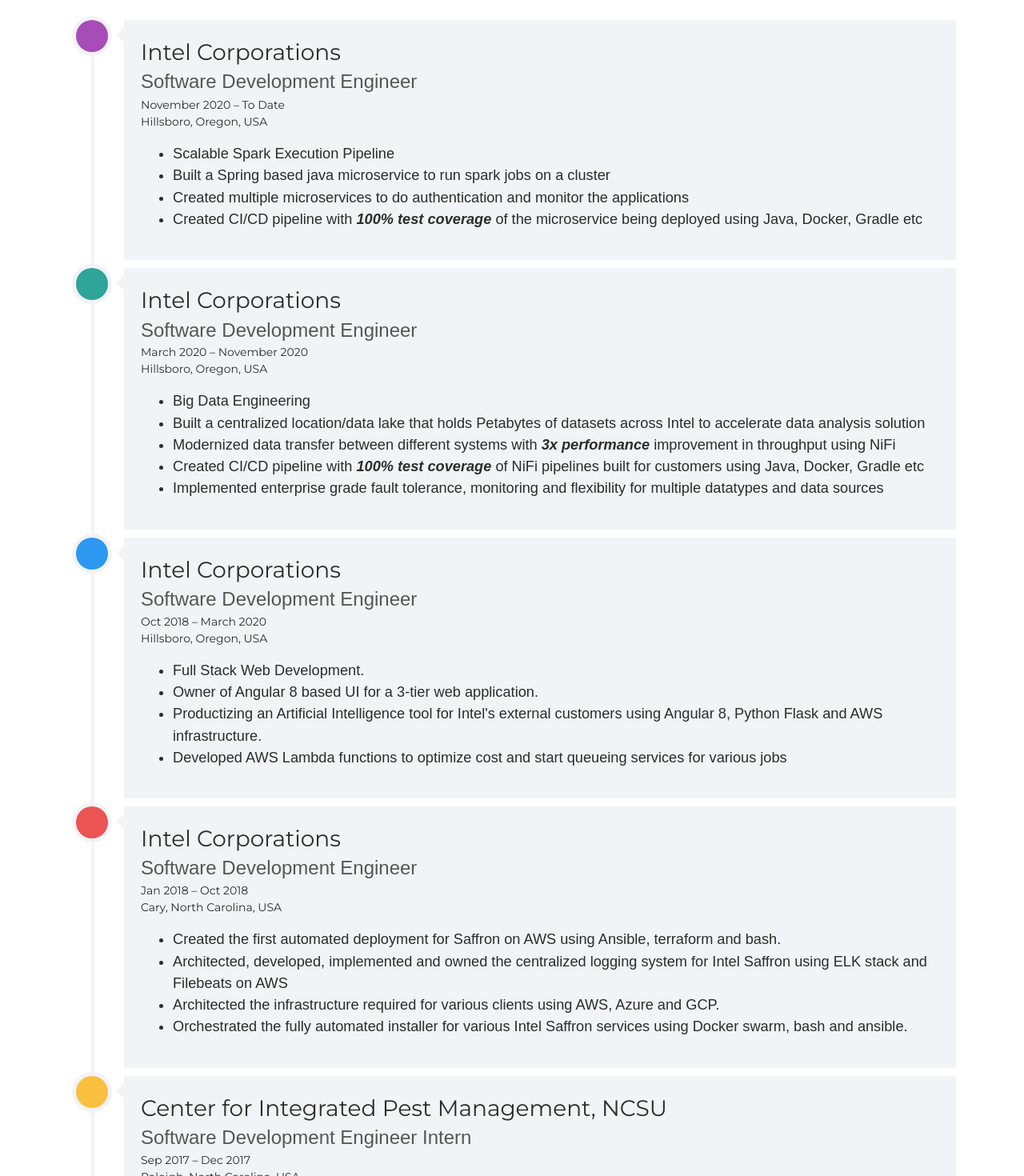
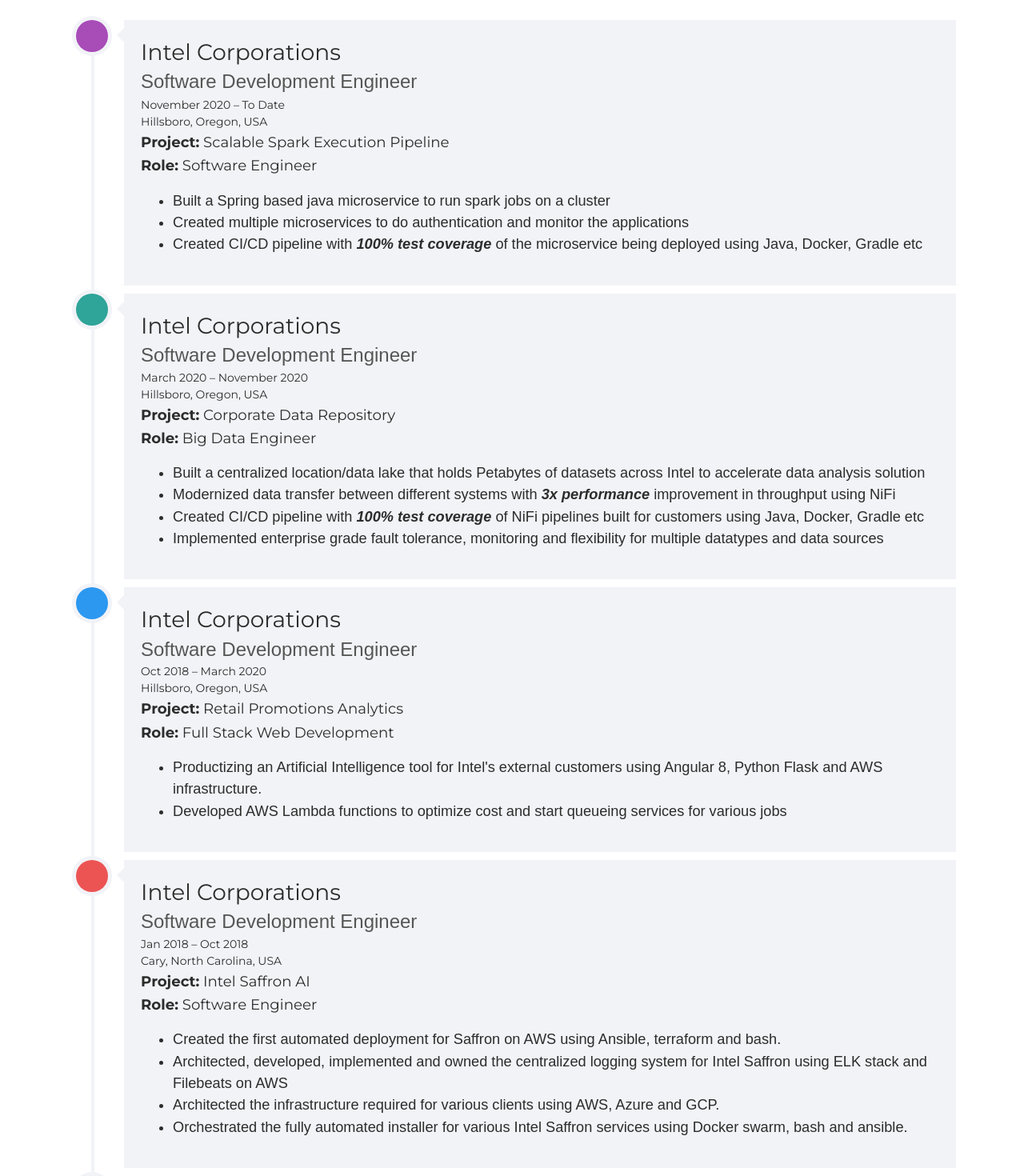
Before and after one commit to VivekBhat/website-v2, an Angular app: page / in a window 1280 px wide. Shown: the part 2549-4019 px from the top of the page at 80% size. Built offline with nearby package versions, Linux system fonts and the light colour scheme; some icons are missing; what ngx-markdown, ngx-spinner would draw is missing.

Commit message:
Update experience.component.html

```diff
--- a/src/app/profile/experience/experience.component.html
+++ b/src/app/profile/experience/experience.component.html
@@ -22,9 +22,11 @@
                     <br>
                     Hillsboro, Oregon, USA
                   </div>
-                  <p></p>
+                  <p>
+                    <b>Project:</b> Scalable Spark Execution Pipeline
+                    <br><b>Role:</b> Software Engineer
+                  </p>
                   <ul>
-                    <li>Scalable Spark Execution Pipeline</li>
                     <li>Built a Spring based java microservice to run spark jobs on a cluster
                     </li>
                     <li>Created multiple microservices to do authentication and monitor the applications
@@ -53,9 +55,11 @@
                     <br>
                     Hillsboro, Oregon, USA
                   </div>
-                  <p></p>
+                  <p>
+                    <b>Project:</b> Corporate Data Repository
+                    <br><b>Role:</b> Big Data Engineer
+                  </p>
                   <ul>
-                    <li>Big Data Engineering</li>
                     <li>Built a centralized location/data lake that holds Petabytes of datasets across Intel to
                       accelerate data analysis solution
                     </li>
@@ -90,10 +94,11 @@
                     <br>
                     Hillsboro, Oregon, USA
                   </div>
-                  <p></p>
+                  <p>
+                    <b>Project:</b> Retail Promotions Analytics
+                    <br><b>Role:</b> Full Stack Web Development
+                  </p>
                   <ul>
-                    <li>Full Stack Web Development.</li>
-                    <li>Owner of Angular 8 based UI for a 3-tier web application.</li>
                     <li>Productizing an Artificial Intelligence tool for Intel's external customers using Angular 8,
                       Python Flask and AWS infrastructure.
                     </li>
@@ -120,7 +125,10 @@
                     <br>
                     Cary, North Carolina, USA
                   </div>
-                  <p></p>
+                  <p>
+                    <b>Project:</b> Intel Saffron AI
+                    <br><b>Role:</b> Software Engineer
+                  </p>
                   <ul>
                     <li>Created the first automated deployment for Saffron on AWS using Ansible, terraform and bash.
                     </li>
```
